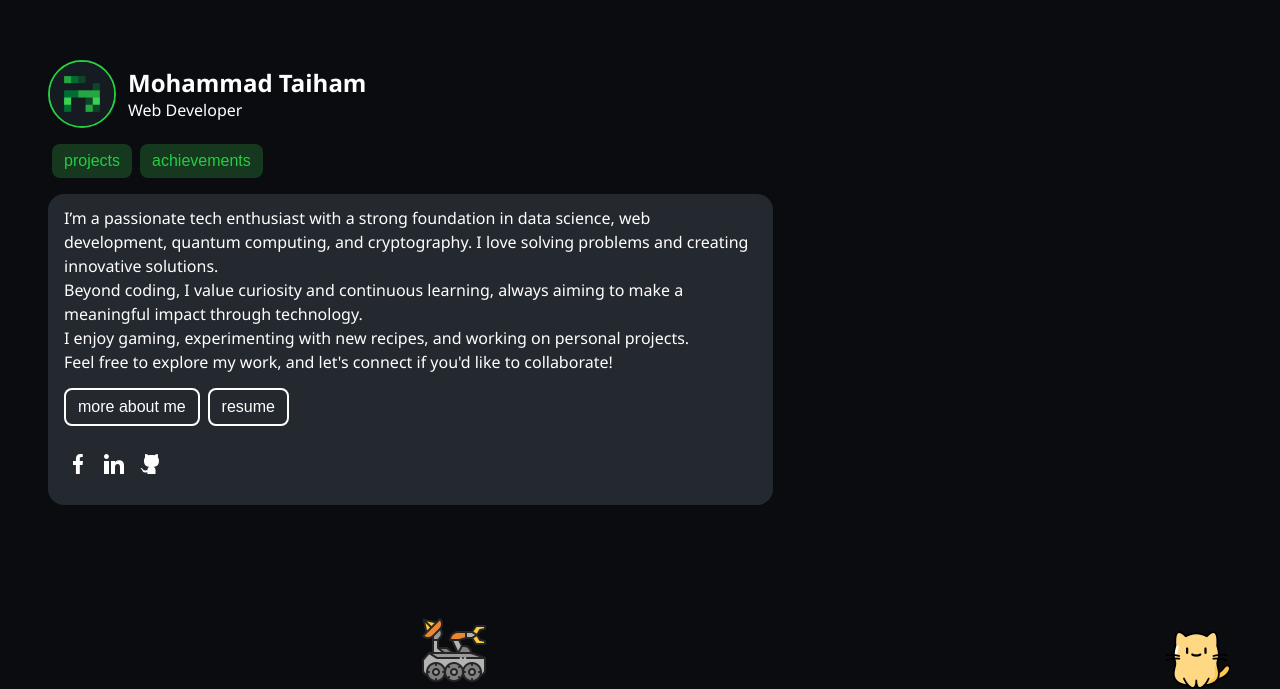
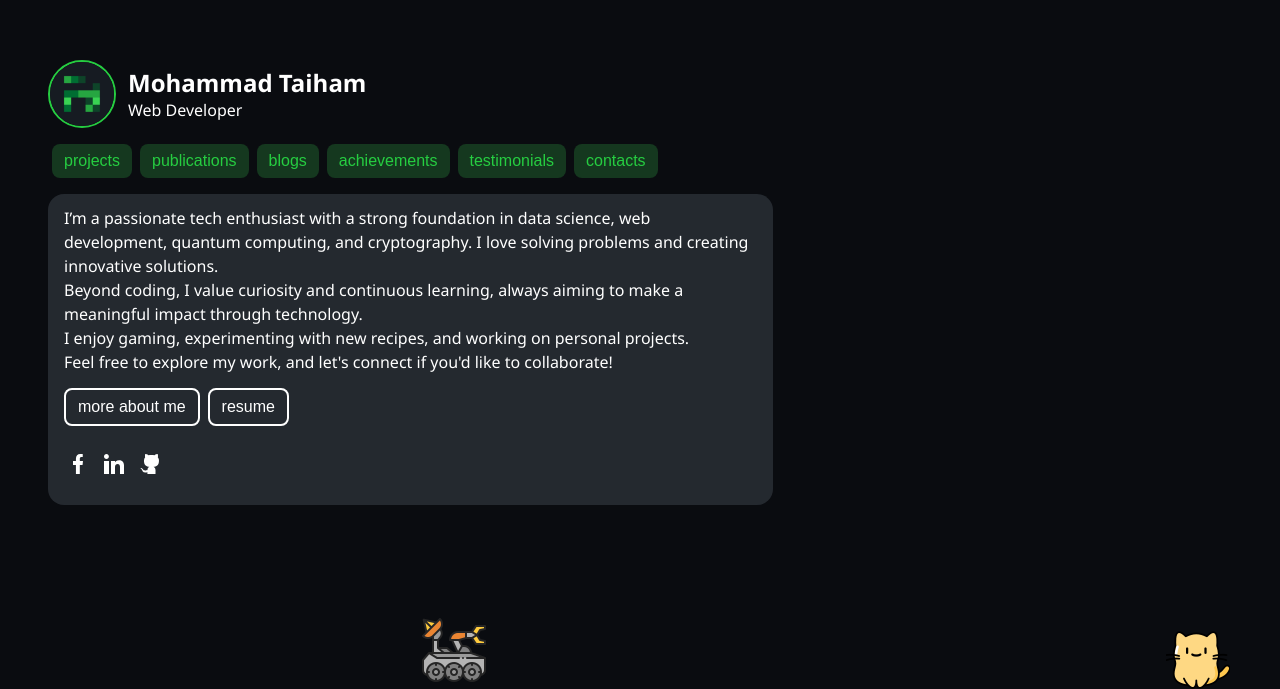
Before and after one commit to DryBoss/dryboss.github.io, a React (Vite) app: page / in a window 1280 px wide. Shown: the part 118-807 px from the top of the page. Built offline with nearby package versions, Linux system fonts and the light colour scheme.

Commit message:
menu update

```diff
--- a/src/pages/home/Home.jsx
+++ b/src/pages/home/Home.jsx
@@ -14,6 +14,18 @@ function Home() {
   const [roverAppear, setRoverAppear] = useState(false);
   const targetRef = useRef(null);
   const roverRef = useRef(null); // Ref for Projects section
+
+  const sections = [
+    "intro",
+    "about-me",
+    "skills",
+    "projects",
+    "publications",
+    "blogs",
+    "achievements",
+    "testimonials",
+    "contacts",
+  ];
 
   function handleScroll() {
     setShowMenuPC(
@@ -73,8 +85,8 @@ function Home() {
 
   return (
     <div className="Home">
-      <Menu showMenuPC={showMenuPC} />
-      <Intro />
+      <Menu showMenuPC={showMenuPC} sections={sections} />
+      <Intro sections={sections} />
       <Wave
         id={1}
         height={50}
--- a/src/pages/home/sections/intro/Intro.jsx
+++ b/src/pages/home/sections/intro/Intro.jsx
@@ -4,7 +4,7 @@ import facebookLogo from "./../../../../assets/icons/facebook.svg";
 import linkedinLogo from "./../../../../assets/icons/linkedin.svg";
 import githubLogo from "./../../../../assets/icons/github.svg";
 
-function Intro() {
+function Intro({ sections }) {
   const techs = document.querySelectorAll(".techs");
 
   techs.forEach((tech) => {
@@ -33,13 +33,17 @@ function Intro() {
           </div>
         </div>
         <div className={styles.menu}>
-          <button>
-            <a href="#projects">projects</a>
-          </button>
-          <button>
-            <a href="#achievements">achievements</a>
-          </button>
+          {sections.map((section, index) =>
+            index > 2 ? (
+              <button key={index}>
+                <a href={`#${section}`}>{section}</a>
+              </button>
+            ) : (
+              ""
+            )
+          )}
         </div>
+
         <div className={styles.aboutMe}>
           <p>
             I’m a passionate tech enthusiast with a strong foundation in data
--- a/src/pages/home/sections/intro/intro.module.css
+++ b/src/pages/home/sections/intro/intro.module.css
@@ -24,9 +24,12 @@
   font-size: 1.5rem;
 }
 
+.menu {
+  padding: 12px 0;
+}
 .menu button {
   padding: 8px 12px;
-  margin: 16px 4px;
+  margin: 4px 4px;
   background-color: #15381f;
   border: none;
   border-radius: 8px;
--- a/src/pages/home/sections/intro/intro.module.scss
+++ b/src/pages/home/sections/intro/intro.module.scss
@@ -26,9 +26,10 @@
 }
 
 .menu {
+  padding: 12px 0;
   button {
     padding: 8px 12px;
-    margin: 16px 4px;
+    margin: 4px 4px;
     background-color: $active-secondary;
     border: none;
     border-radius: 8px;
--- a/src/pages/home/sections/menu/Menu.jsx
+++ b/src/pages/home/sections/menu/Menu.jsx
@@ -8,7 +8,7 @@ import facebookLogo from "./../../../../assets/icons/facebook.svg";
 import linkedinLogo from "./../../../../assets/icons/linkedin.svg";
 import githubLogo from "./../../../../assets/icons/github.svg";
 
-function Menu({ showMenuPC }) {
+function Menu({ showMenuPC, sections }) {
   const [showMenuMobile, setShowMenuMobile] = useState(false);
 
   function handleMenuIconClick() {
@@ -29,20 +29,20 @@ function Menu({ showMenuPC }) {
           showMenuPC ? styles.showMenuPc : ""
         } ${showMenuMobile && showMenuPC ? styles.showMenuMobile : ""}`}
       >
-        <div className={styles.title}>
+        <a href="#intro" className={styles.title}>
           <img src={drybossLogo} alt="dryboss" />
           <h1>Mohammad Taiham</h1>
-        </div>
+        </a>
         <div className={styles.menu}>
-          <button>
-            <a href="#wave1">about me</a>
-          </button>
-          <button>
-            <a href="#projects">projects</a>
-          </button>
-          <button>
-            <a href="#achievements">achievements</a>
-          </button>
+          {sections.map((section, index) =>
+            index > 2 ? (
+              <button key={index}>
+                <a href={`#${section}`}>{section}</a>
+              </button>
+            ) : (
+              ""
+            )
+          )}
         </div>
         <button className={styles.resume}>
           <a href="">resume</a>
```
